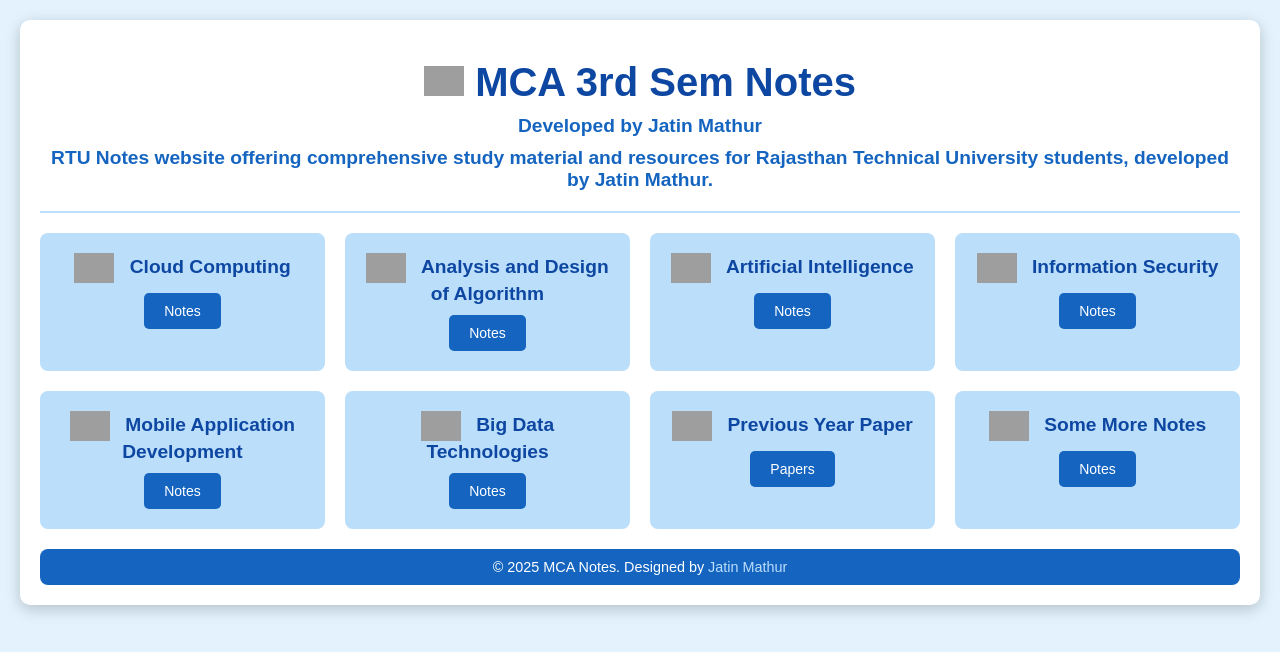
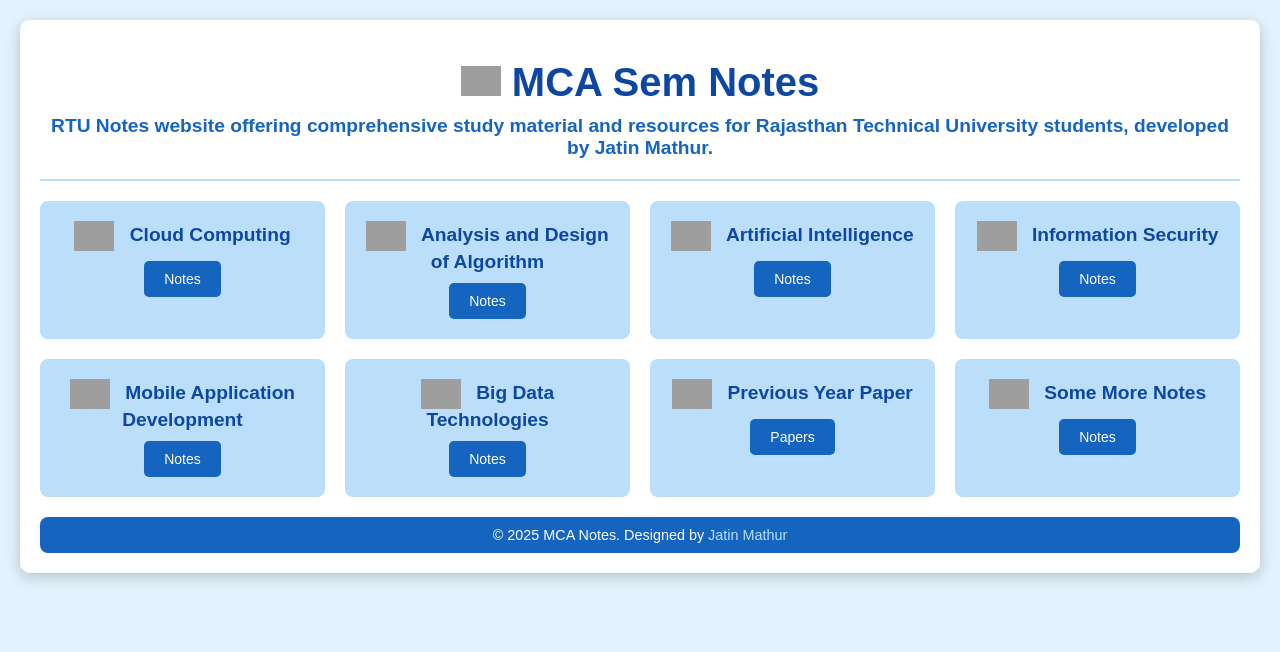
Before and after one commit to MathurShaab/RIET-MCA-3rd-SEM-Notes, a plain HTML site: page index.html in a window 1280 px wide. Drawn offline with Linux system fonts and the light colour scheme; grey boxes are pictures that could not be loaded.

Commit message:
Update index.html

```diff
--- a/index.html
+++ b/index.html
@@ -23,9 +23,9 @@
         <header>
             <h1>
                 <img src="https://cdn-icons-png.flaticon.com/512/266/266146.png" alt="Pen Icon" width="40">
-                MCA 3rd Sem Notes
+                MCA  Sem Notes
             </h1>
-            <h2>Developed by Jatin Mathur</h2>
+            <!-- <h2>Developed by Jatin Mathur</h2> -->
             <h2>RTU Notes website offering comprehensive study material and resources for Rajasthan Technical University students, developed by Jatin Mathur.</h2>
         </header>
 
```
